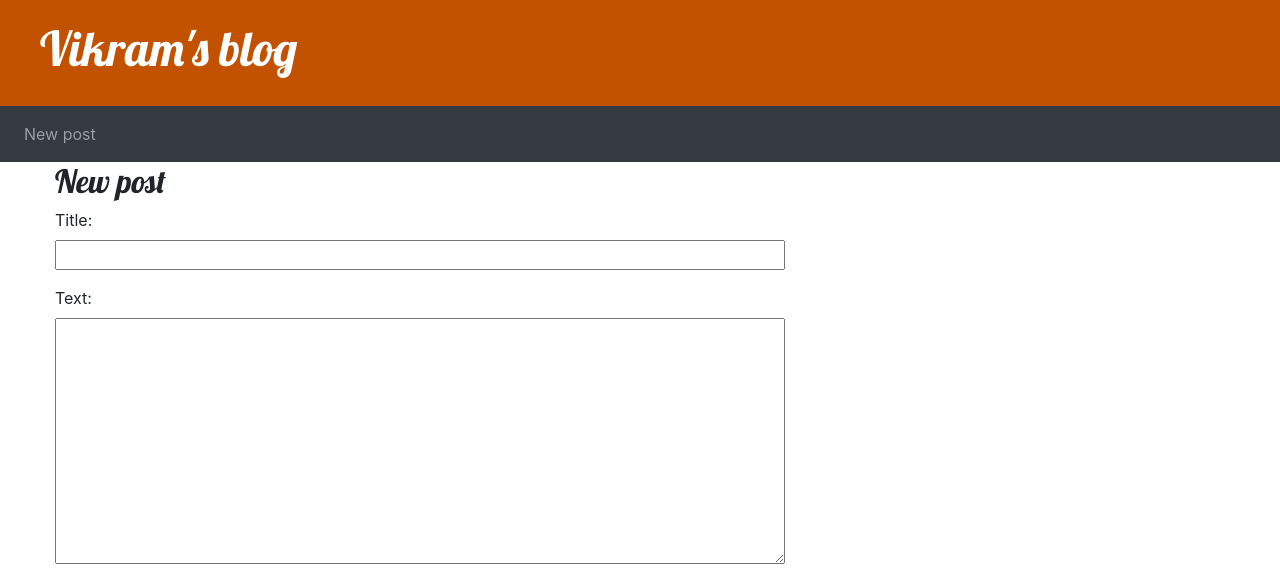
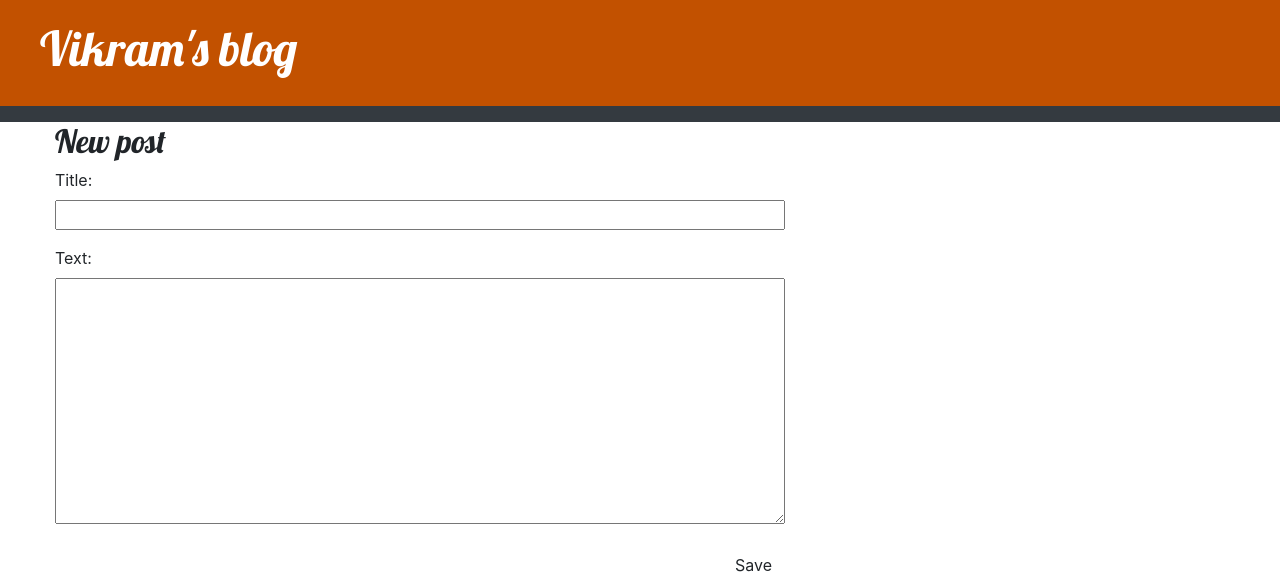
Before and after one commit to sid779/my-blog, a Django app: template blog/templates/blog/post_edit.html in a window 1280 px wide. Shown: the top 574 px of the page. Run offline with Django 3.2, Linux system fonts and the light colour scheme; the template is opened without the code that fills it: values that come from a table or form of the project are taken from there, others are empty; some libraries are stand-ins or nearby versions.

Commit message:
added view for unauthenticated

```diff
--- a/blog/templates/blog/base.html
+++ b/blog/templates/blog/base.html
@@ -17,9 +17,11 @@
     	<nav class="navbar navbar-expand-sm bg-dark navbar-dark">
 		  <!-- Links -->
 		  <ul class="navbar-nav">
-		    <li class="nav-item">
-		      <a class="nav-link" href="{% url 'post_new' %}">New post</a>
-		    </li>
+		  	{% if user.is_authenticated %}
+		    	<li class="nav-item">
+		      	<a class="nav-link" href="{% url 'post_new' %}">New post</a>
+		    	</li>
+		    {% endif %}
 		  </ul>
 
 		</nav>
--- a/blog/templates/blog/post_detail.html
+++ b/blog/templates/blog/post_detail.html
@@ -7,7 +7,9 @@
                 {{ post.published_date }}
             </div>
         {% endif %}
-        <a role="button" class="btn btn-outline-primary" href="{% url 'post_edit' pk=post.pk %}" >Edit post</a>
+        {% if user.is_authenticated %}
+        	<a role="button" class="btn btn-outline-primary" href="{% url 'post_edit' pk=post.pk %}" >Edit post</a>
+        {% endif %}
         <h2>{{ post.title }}</h2>
         <p>{{ post.text|linebreaksbr }}</p>
     </div>
--- a/blog/views.py
+++ b/blog/views.py
@@ -15,9 +15,10 @@ def post_detail(request, pk):
 	post = get_object_or_404(Post, pk=pk)
 	return render(request, 'blog/post_detail.html', {'post': post})
 
-def post_new(request):
+def post_new(request,pk):
+    post = get_object_or_404(Post, pk=pk)
     if request.method == "POST":
-        form = PostForm(request.POST)
+        form = PostForm(request.POST, instance=post)
         if form.is_valid():
             post = form.save(commit=False)
             post.author = request.user
```
